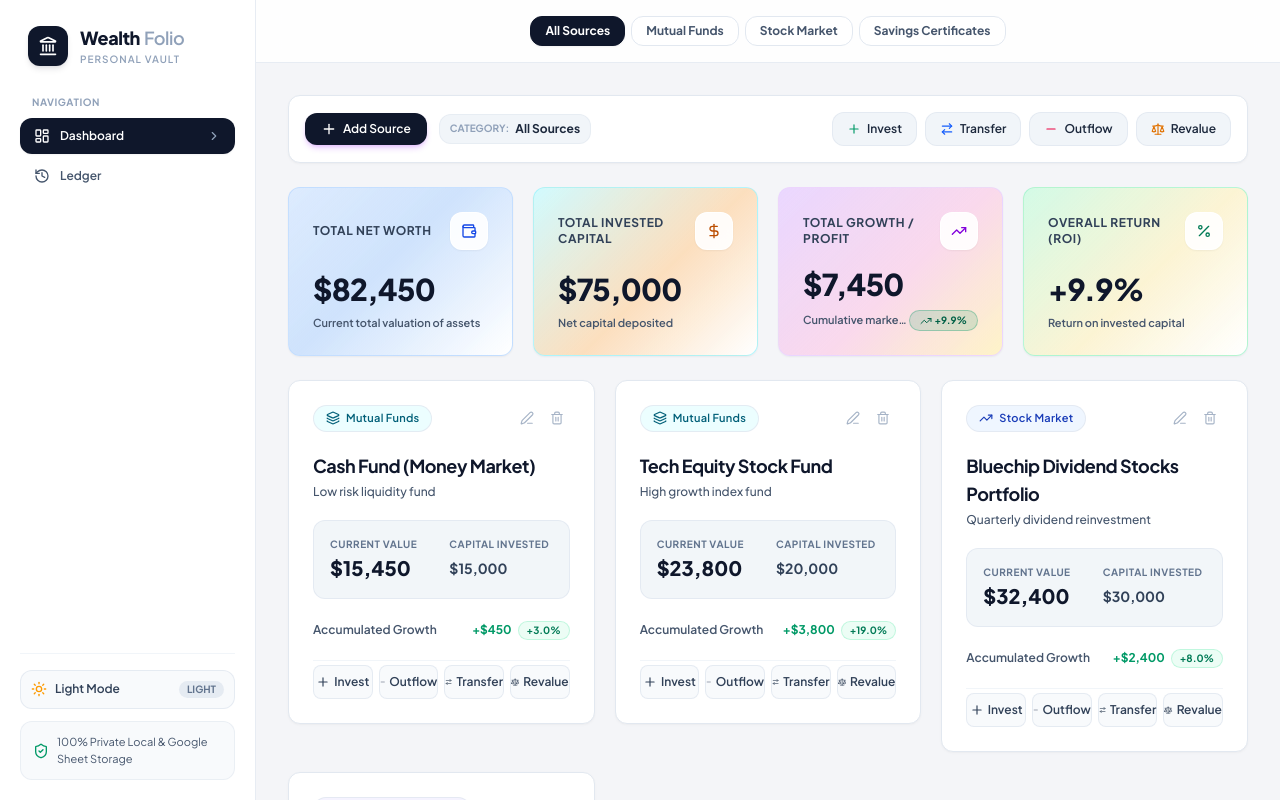
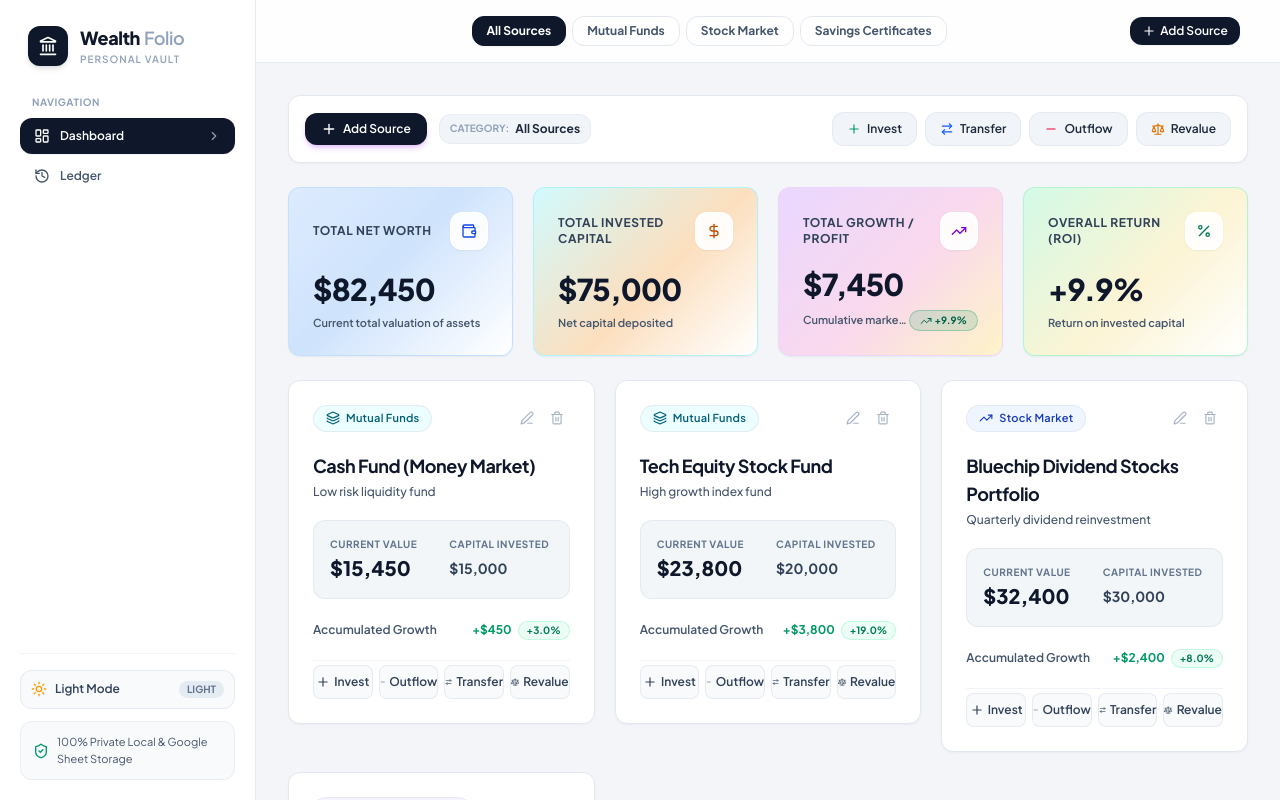
Before and after one commit to HuzaifaInshal/wealth-folio, a React (Vite) app: page / in a window 1280 px wide. Shown: the top 800 px of the page. Built offline with nearby package versions, Linux system fonts and the light colour scheme.

Commit message:
Move Add Source button into sticky top header bar

```diff
--- a/src/App.tsx
+++ b/src/App.tsx
@@ -374,6 +374,14 @@ function DashboardContent() {
             {/* Right Controls */}
             <div className="flex items-center space-x-2 shrink-0">
               <button
+                onClick={openNewInvestmentForm}
+                className="px-3 py-1.5 bg-slate-900 dark:bg-purple-600 hover:bg-slate-800 dark:hover:bg-purple-500 text-white rounded-xl text-xs font-semibold shadow-xs flex items-center space-x-1 cursor-pointer shrink-0"
+              >
+                <Plus className="w-3.5 h-3.5" />
+                <span>Add Source</span>
+              </button>
+
+              <button
                 onClick={toggleTheme}
                 className="lg:hidden p-2 text-slate-500 dark:text-slate-400 hover:bg-slate-100 dark:hover:bg-slate-800 rounded-xl transition-all cursor-pointer border border-slate-200/80 dark:border-slate-800/80"
                 title="Toggle Light/Dark Theme"
```
